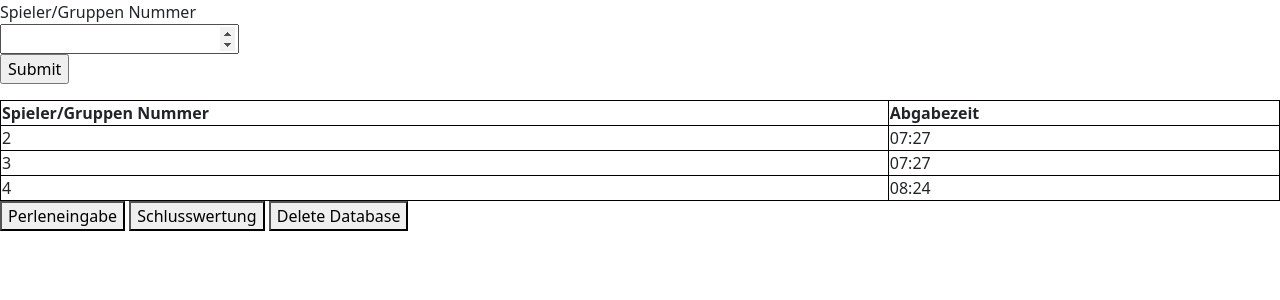
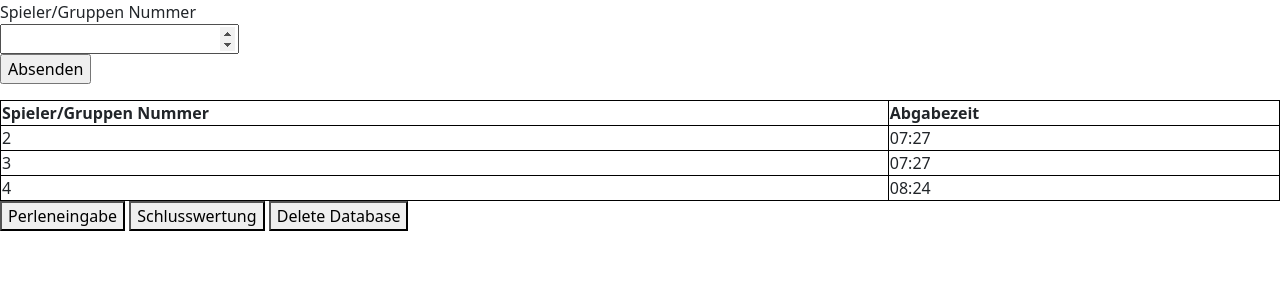
Before and after one commit to KPKluge/STEWA-BW2024-Spiel-Pfadfinder, a Flask app: page / in a window 1280 px wide. Shown: the top 300 px of the page. Run offline with Flask 3, Linux system fonts and the light colour scheme; some libraries are stand-ins or nearby versions.

Commit message:
Butten übersetzt

```diff
--- a/STEWA2024-Spiel/templates/index.html
+++ b/STEWA2024-Spiel/templates/index.html
@@ -5,7 +5,7 @@
 <form method="POST" action="/player">
     <label for="number">Spieler/Gruppen Nummer</label><br>
     <input type="number" id="number" name="number" required><br>
-    <input type="submit" value="Submit">
+    <input type="submit" value="Absenden">
 </form>
 <table style="width:100%; border: 1px solid black;">
     <tr>
```
Also changed, not shown: STEWA2024-Spiel/instance/players.db.
